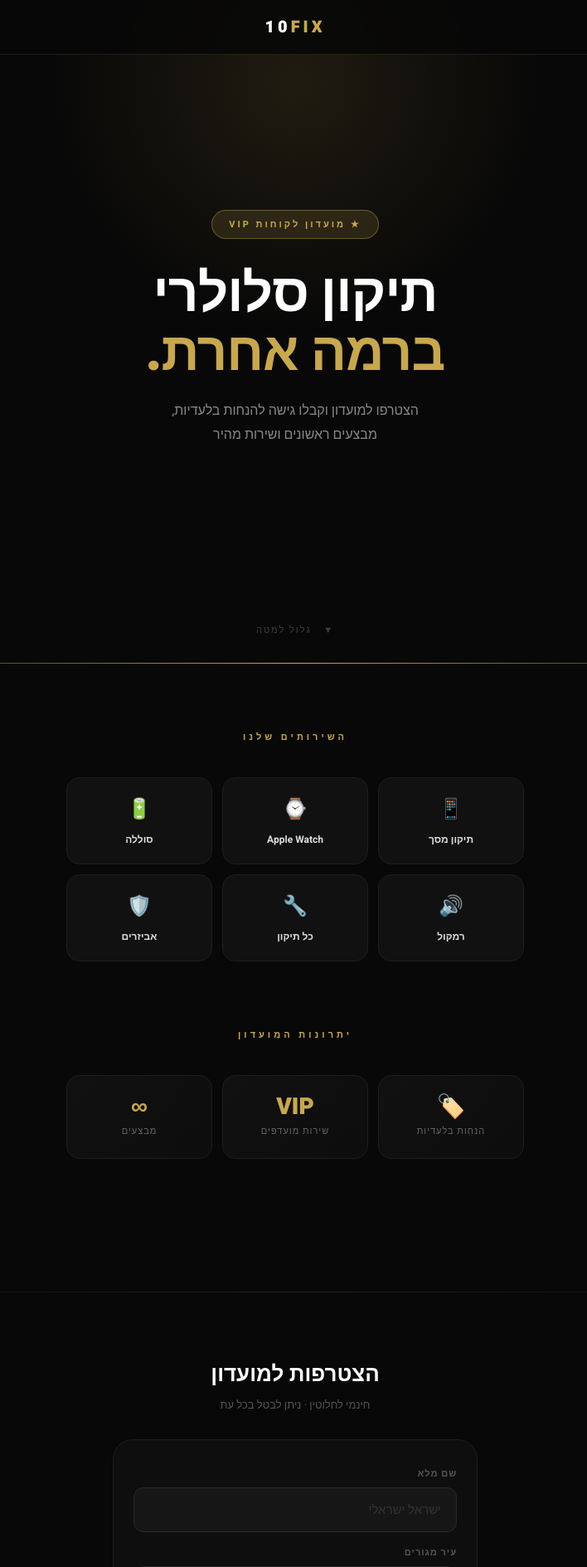
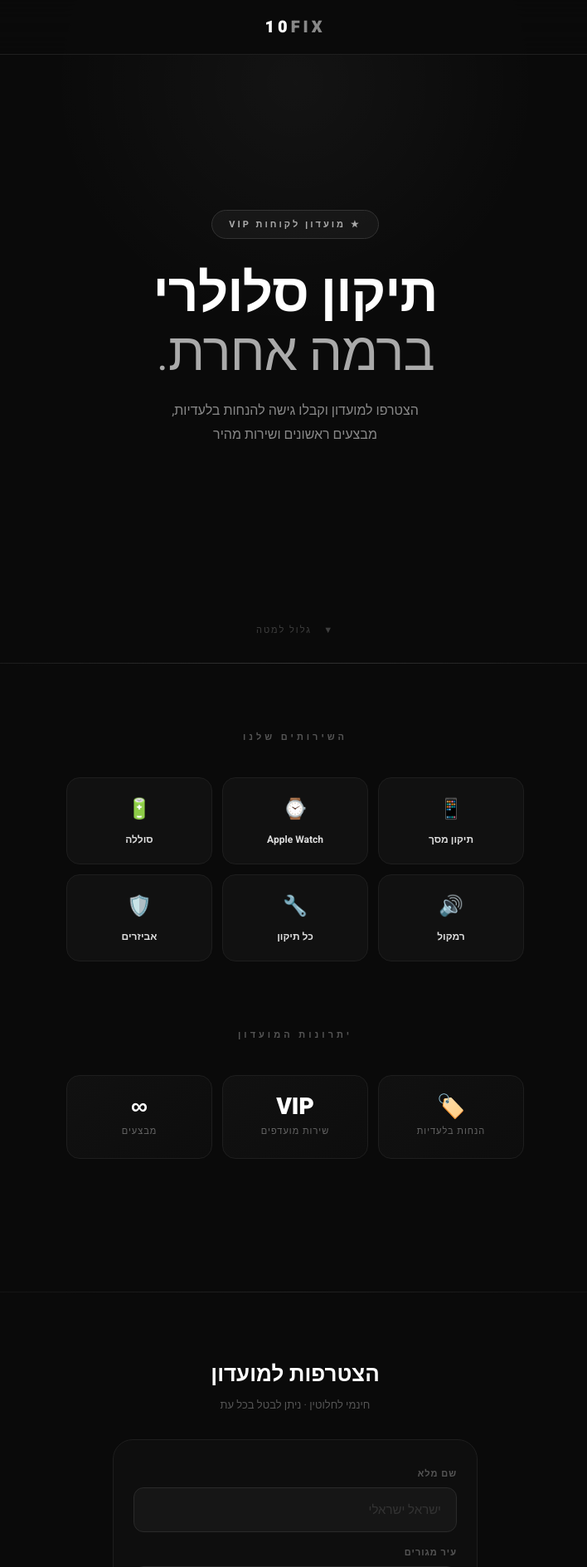
Before and after one commit to lobil542-netizen/10fix-club, a Flask app: page / in a window 1280 px wide. Shown: the top 1889 px of the page at 83% size, without its empty margins (284-992 px from the left). Run offline with Flask 3, Linux system fonts and the light colour scheme.

Commit message:
redesign to black/white/gray palette
Co-Authored-By: Claude Sonnet 4.6 <noreply@anthropic.com>

```diff
--- a/templates/index.html
+++ b/templates/index.html
@@ -9,14 +9,13 @@
     * { margin: 0; padding: 0; box-sizing: border-box; }
 
     :root {
-      --gold: #C9A84C;
-      --gold-light: #E8C96A;
-      --gold-dim: rgba(201,168,76,0.15);
+      --accent: #fff;
+      --accent-dim: rgba(255,255,255,0.08);
     }
 
     body {
       font-family: 'Heebo', Arial, sans-serif;
-      background: #080808;
+      background: #0a0a0a;
       color: #fff;
       direction: rtl;
       overflow-x: hidden;
@@ -32,9 +31,9 @@
       display: flex;
       align-items: center;
       justify-content: center;
-      background: rgba(8,8,8,0.85);
+      background: rgba(10,10,10,0.9);
       backdrop-filter: blur(20px);
-      border-bottom: 1px solid rgba(201,168,76,0.15);
+      border-bottom: 1px solid #1f1f1f;
     }
 
     .logo {
@@ -43,7 +42,7 @@
       letter-spacing: 4px;
       color: #fff;
     }
-    .logo .fix { color: var(--gold); }
+    .logo .fix { color: #888; }
 
     /* HERO */
     .hero {
@@ -66,7 +65,7 @@
       transform: translateX(-50%);
       width: 600px;
       height: 600px;
-      background: radial-gradient(circle, rgba(201,168,76,0.12) 0%, transparent 70%);
+      background: radial-gradient(circle, rgba(255,255,255,0.04) 0%, transparent 70%);
       pointer-events: none;
     }
 
@@ -77,22 +76,22 @@
       left: 0;
       right: 0;
       height: 1px;
-      background: linear-gradient(90deg, transparent, var(--gold), transparent);
+      background: linear-gradient(90deg, transparent, #333, transparent);
     }
 
     .badge {
       display: inline-flex;
       align-items: center;
       gap: 8px;
-      border: 1px solid rgba(201,168,76,0.4);
-      color: var(--gold);
+      border: 1px solid #333;
+      color: #aaa;
       font-size: 11px;
       font-weight: 700;
       letter-spacing: 3px;
       padding: 8px 20px;
       border-radius: 30px;
       margin-bottom: 32px;
-      background: var(--gold-dim);
+      background: rgba(255,255,255,0.04);
       animation: fadeUp 0.8s ease both;
     }
 
@@ -105,7 +104,7 @@
       animation: fadeUp 0.8s 0.1s ease both;
     }
 
-    .hero h1 .accent { color: var(--gold); }
+    .hero h1 .accent { color: #aaa; font-weight: 300; }
 
     .hero p {
       font-size: 16px;
@@ -137,7 +136,7 @@
     .section-label {
       font-size: 11px;
       letter-spacing: 4px;
-      color: var(--gold);
+      color: #555;
       font-weight: 700;
       margin-bottom: 40px;
       text-align: center;
@@ -160,7 +159,7 @@
     }
 
     .svc-card:hover {
-      border-color: rgba(201,168,76,0.3);
+      border-color: #444;
       transform: translateY(-2px);
     }
 
@@ -186,7 +185,7 @@
     .perk-card .num {
       font-size: 28px;
       font-weight: 900;
-      color: var(--gold);
+      color: #fff;
       line-height: 1;
       margin-bottom: 6px;
     }
@@ -254,7 +253,7 @@
     }
 
     input:focus {
-      border-color: var(--gold);
+      border-color: #555;
       background: #1a1a1a;
     }
 
@@ -285,13 +284,13 @@
       height: 18px;
       margin-top: 2px;
       flex-shrink: 0;
-      accent-color: var(--gold);
+      accent-color: #fff;
     }
 
     .submit-btn {
       width: 100%;
       padding: 18px;
-      background: linear-gradient(135deg, var(--gold) 0%, var(--gold-light) 100%);
+      background: #fff;
       color: #000;
       border: none;
       border-radius: 14px;
@@ -339,7 +338,7 @@
       font-size: 28px;
       font-weight: 900;
       margin-bottom: 12px;
-      color: var(--gold);
+      color: #fff;
     }
 
     .success-screen p { color: #555; font-size: 15px; line-height: 1.8; }
@@ -456,7 +455,7 @@
   <div class="check">🏆</div>
   <h2>ברוכים הבאים!</h2>
   <p>הפרטים שלכם נשמרו בהצלחה.<br>נשמח לעדכן אתכם על מבצעים<br>והנחות בלעדיות.<br><br>
-  <strong style="color: var(--gold)">10FIX כרמיאל</strong></p>
+  <strong style="color: #fff">10FIX כרמיאל</strong></p>
 </div>
 
 <script>
```
